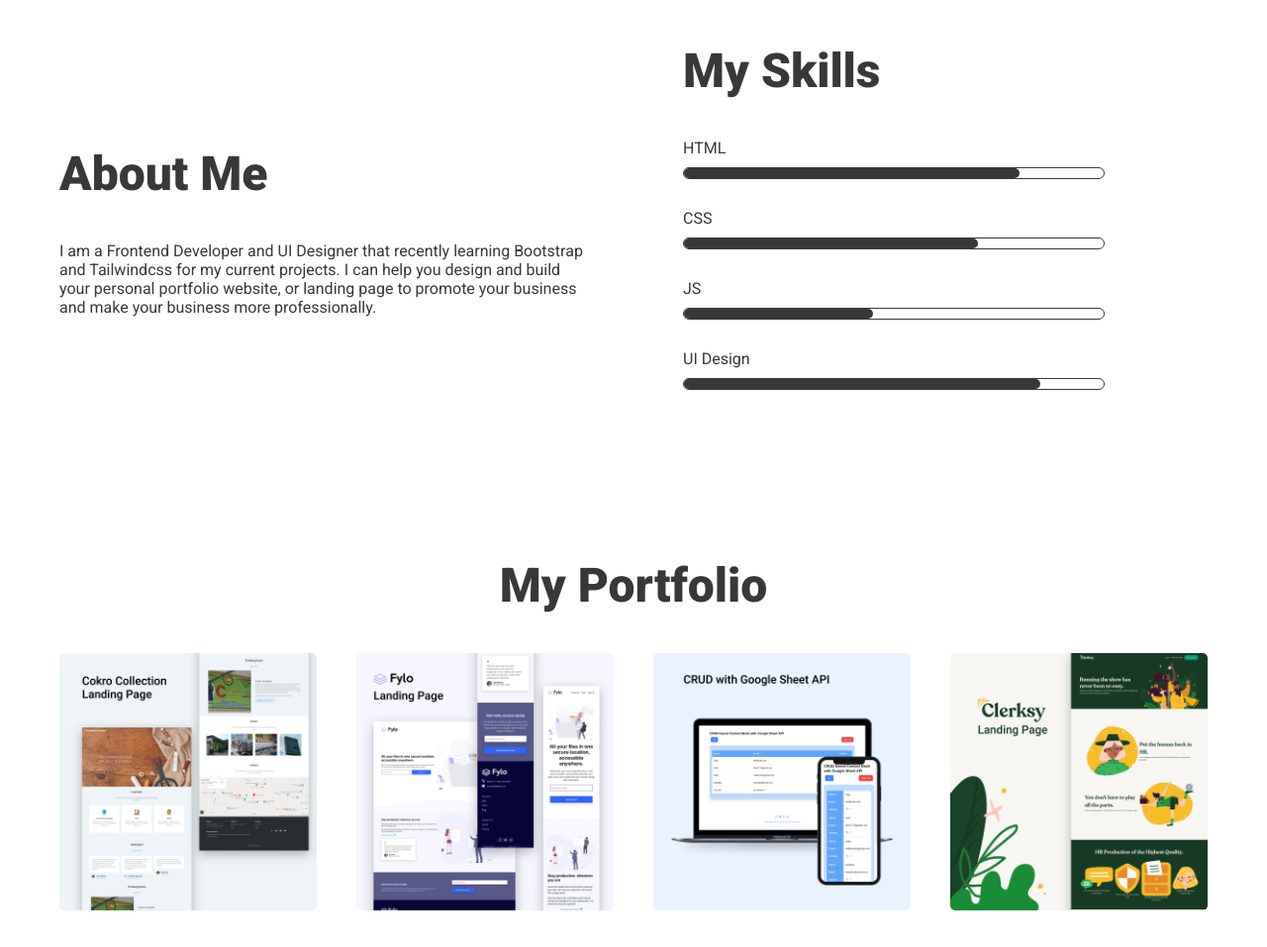
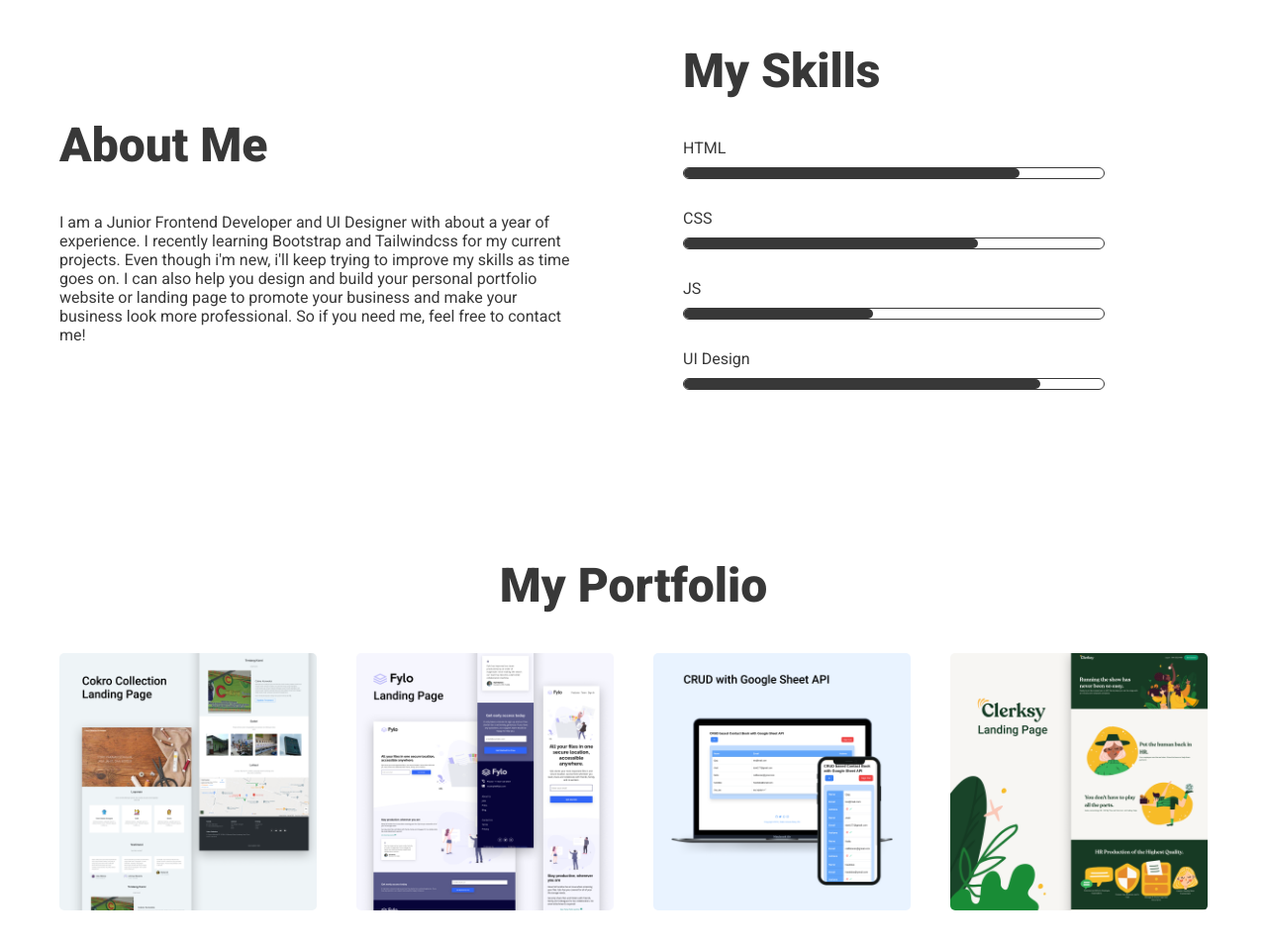
Before and after one commit to NafisHandoko/nafishandoko.github.io, a plain HTML site: page index.html in a window 1280 px wide. Shown: the part 847-1804 px from the top of the page at 99% size. Drawn offline with Linux system fonts and the light colour scheme.

Commit message:
Update index.html

```diff
--- a/index.html
+++ b/index.html
@@ -37,9 +37,12 @@
             <div class="about">
                 <h2>About Me</h2>
                 <p>
-                    I am a Frontend Developer and UI Designer that recently learning Bootstrap and Tailwindcss
-                    for my current projects. I can help you design and build your personal portfolio website,
-                    or landing page to promote your business and make your business more professionally.
+                    I am a Junior Frontend Developer and UI Designer with about a year of experience.
+                    I recently learning Bootstrap and Tailwindcss for my current projects.
+                    Even though i'm new, i'll keep trying to improve my skills as time goes on.
+                    I can also help you design and build your personal portfolio website or
+                    landing page to promote your business and make your business look more professional.
+                    So if you need me, feel free to contact me!
                 </p>
             </div>
             <div class="skills">
```
